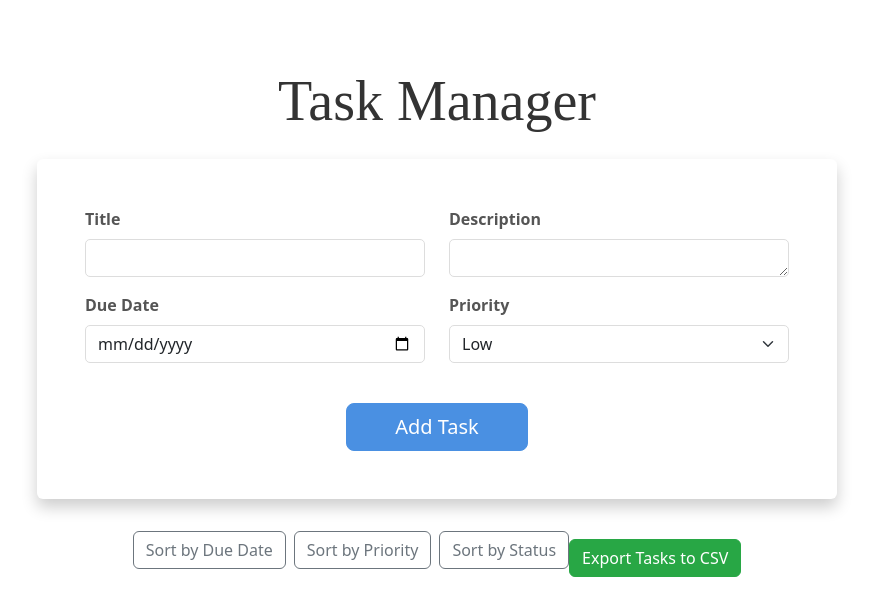
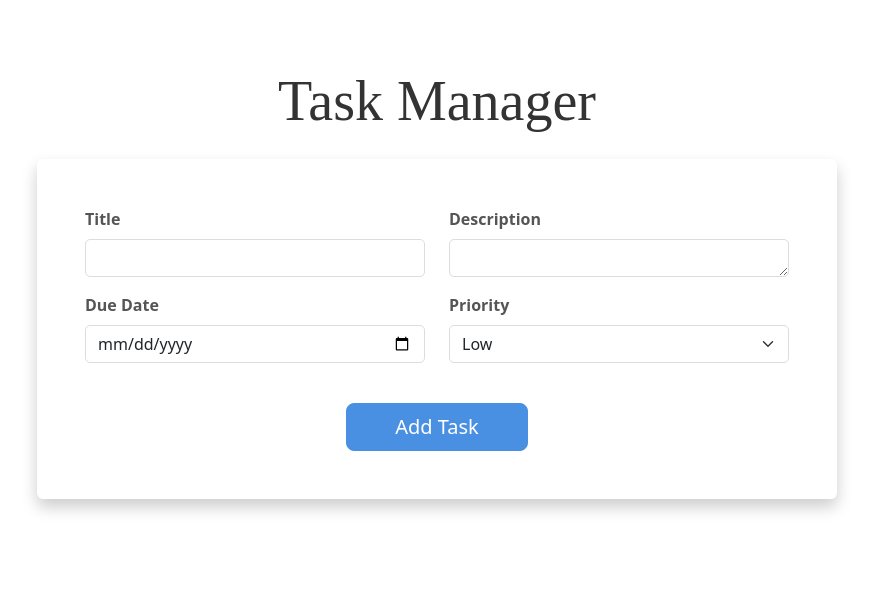
Before and after one commit to diwakar4586/TaskManager, an Angular app: page / in a window 1280 px wide. Shown: the top 616 px of the page, without its empty margins (203-1076 px from the left). Built offline with nearby package versions, Linux system fonts and the light colour scheme.

Commit message:
ui changegs

```diff
--- a/src/app/tasks/tasks.component.css
+++ b/src/app/tasks/tasks.component.css
@@ -150,3 +150,20 @@
   .shadow-lg {
     box-shadow: 0 8px 16px rgba(0, 0, 0, 0.2) !important;
   }
+
+  @media (max-width: 660px) {
+    .export-btn {
+      margin-left: 5rem !important;
+      margin-top: 1rem !important;
+      display: block;
+      width: 72%;
+  }
+}
+  @media (max-width: 440px) {
+    .export-btn {
+      margin-left: 3rem !important;
+      margin-top: 1rem !important;
+      display: block;
+      width: 72%;
+  }
+}
--- a/src/app/tasks/tasks.component.html
+++ b/src/app/tasks/tasks.component.html
@@ -1,3 +1,4 @@
+<div class="main-container">
   <div class="container mt-5">
     <h1 class="text-center mb-4 display-4">Task Manager</h1>
     <form (ngSubmit)="addTask()" class="mb-4 bg-white p-5 rounded shadow-lg container-form">
@@ -6,7 +7,6 @@
           <label for="taskTitle" class="form-label">Title</label>
           <input type="text" class="form-control" id="taskTitle" [(ngModel)]="newTask.title" name="title" required #title="ngModel">
         </div>
-
         <div class="form-group col-md-6 mb-3">
           <label for="taskDescription" class="form-label">Description</label>
           <textarea class="form-control" id="taskDescription" rows="1" [(ngModel)]="newTask.description" name="description" required></textarea>
@@ -32,16 +32,16 @@
     </form>
 
     <div class="text-center mb-4">
-    <button type="button" class="btn btn-outline-secondary me-2" (click)="sortTasksByDueDate()">
+      <button *ngIf="tasks.length > 0" type="button" class="btn btn-outline-secondary me-2" (click)="sortTasksByDueDate()">
         Sort by Due Date
       </button>
-    <button type="button" class="btn btn-outline-secondary me-2" (click)="sortTasksByPriority()">
+      <button *ngIf="tasks.length > 0" type="button" class="btn btn-outline-secondary me-2" (click)="sortTasksByPriority()">
         Sort by Priority
       </button>
-    <button type="button" class="btn btn-outline-secondary" (click)="sortTasksByStatus()">
+      <button *ngIf="tasks.length > 0" type="button" class="btn btn-outline-secondary" (click)="sortTasksByStatus()">
         Sort by Status
       </button>
-    <button type="button" class="btn btn-success mt-3" (click)="exportTasksToCSV()">
+      <button *ngIf="tasks.length > 0" type="button" class="btn btn-success export-btn" (click)="exportTasksToCSV()" style="margin-left: 1rem;">
         Export Tasks to CSV
       </button>
     </div>
@@ -69,3 +69,4 @@
       </div>
     </div>
   </div>
+</div>
```
Lines whose indentation alone changed are shown as unchanged.
